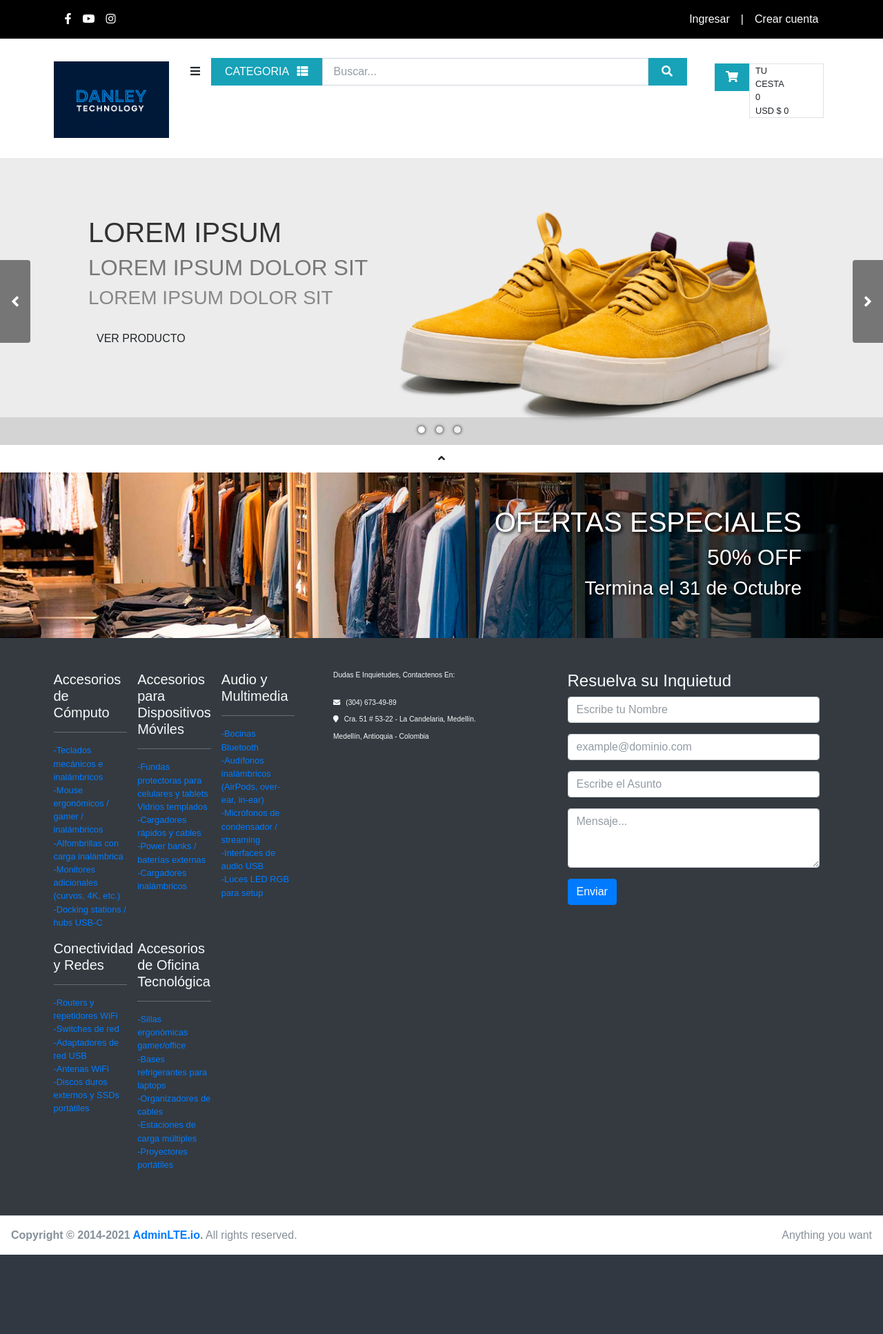
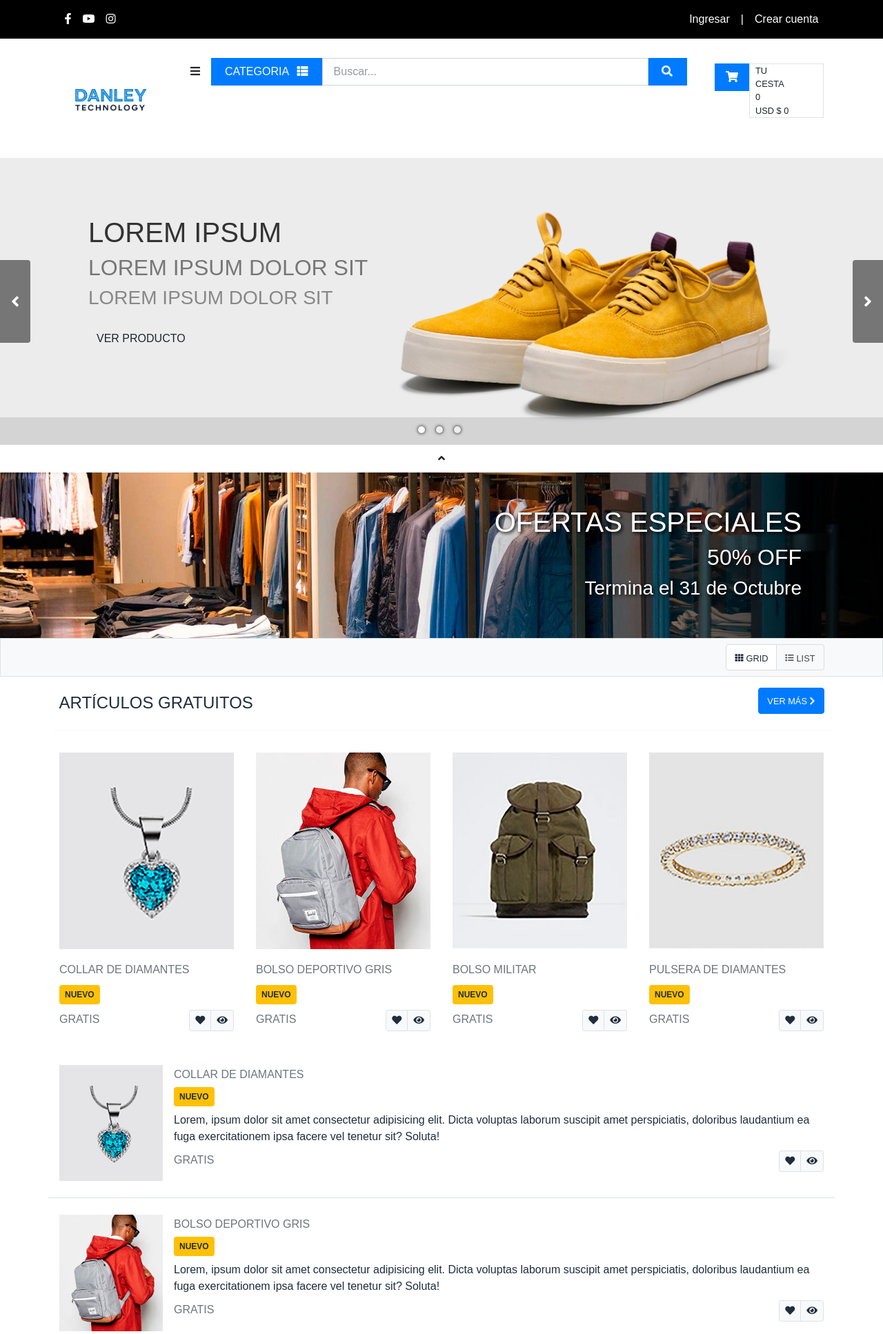
Before and after one commit to leyinsonmorelomena-stack/Ecommerce.com, a PHP site: page / in a window 1280 px wide. Shown: the top 1934 px of the page at 69% size. Before the commit the page ends 1819 px from the top, so only its background shows below. Run offline with PHP 8.4, Linux system fonts and the light colour scheme; some libraries are stand-ins or nearby versions; grey boxes are pictures that could not be loaded.

Commit message:
Guardar en GitHub

```diff
--- a/Views/modules/footer.php
+++ b/Views/modules/footer.php
@@ -1,4 +1,4 @@
-<div class="container-fluid bg-dark small">
+<div class="container-fluid bg-dark small footer">
   <div class="container py-5 text-light">
     <div class="row row-cols-1 row-cols-md-2 row-cols-lg-3">
 
--- a/Views/modules/navbar.php
+++ b/Views/modules/navbar.php
@@ -1,3 +1,33 @@
+<style>
+/* 🎨 Azul corporativo de DANLEY */
+:root {
+  --danley-blue: #007BFF; /* Cambia este valor si tu logo usa otro tono exacto */
+}
+
+/* Aplica el color a los elementos con fondo info */
+.bg-info,
+.input-group-append.bg-info,
+.btn.bg-info {
+  background-color: var(--danley-blue) !important;
+  border-color: var(--danley-blue) !important;
+}
+
+/* Íconos dentro de los cuadros */
+.bg-info i,
+.input-group-append.bg-info i,
+.btn.bg-info i {
+  color: #ffffff !important;
+}
+
+/* Efecto hover para coherencia */
+.bg-info:hover,
+.btn.bg-info:hover,
+.input-group-append.bg-info:hover {
+  background-color: #005fcc !important;
+}
+</style>
+
+
 <div class="container py-2 py-lg-4">
   <div class="row">
 
--- a/Views/pages/home/home.php
+++ b/Views/pages/home/home.php
@@ -1,4 +1,5 @@
 <?php
     include "partials/slide.php";
     include "partials/banner.php";
+    include "partials/free.php";
 ?>
--- /dev/null
+++ b/Views/pages/home/partials/free.php
@@ -0,0 +1,278 @@
+<!-- Contenedor superior con botones GRID / LIST -->
+<div class="container-fluid bg-light border">
+    <div class="container clearfix">
+        <div class="btn-group float-end p-2">
+
+            <button class="btn btn-default btnView bg-white" attr-type="grid" attr-index="1">
+                <i class="fas fa-th fa-xs pe-1"></i>
+                <span class="col-xs-0 float-end small mt-1">GRID</span>
+            </button>
+
+            <button class="btn btn-default btnView" attr-type="list" attr-index="1">
+                <i class="fas fa-list fa-xs pe-1"></i>
+                <span class="col-xs-0 float-end small mt-1">LIST</span>
+            </button>
+
+        </div>
+    </div>
+</div>
+
+<!-- Contenedor principal -->
+<div class="container-fluid bg-white">
+    <div class="container">
+
+        <!-- Encabezado -->
+        <div class="clearfix pt-3 pb-0 px-2">
+            <h4 class="float-start text-uppercase pt-2">Artículos Gratuitos</h4>
+            <span class="float-end">
+                <a href="#" class="btn btn-default bg-info">
+                    <small>VER MÁS <i class="fas fa-chevron-right"></i></small>
+                </a>
+            </span>
+        </div>
+
+        <hr style="color:#555">
+
+        <!-- GRID -->
+        <div class="row row-cols-1 row-cols-sm-2 row-cols-md-4 pt-3 pb-4 grid-1">
+
+            <!-- Producto 1 -->
+            <div class="col px-3 py-2 py-lg-0">
+                <a href="#">
+                    <figure class="imgProduct">
+                        <img src="views/sources/img/products/accesorios/1/accesorio01.jpg" class="img-fluid" alt="">
+                    </figure>
+                    <h5><small class="text-uppercase text-muted">Collar de Diamantes</small></h5>
+                </a>
+
+                <h6>
+                    <span class="badge badgeNew bg-warning text-uppercase text-white mt-1 p-2">Nuevo</span>
+                </h6>
+
+                <div class="clearfix">
+                    <h5 class="float-start text-uppercase text-muted"><small>Gratis</small></h5>
+                    <span class="float-end">
+                        <div class="btn-group btn-group-sm">
+                            <button class="btn btn-light border">
+                                <i class="fas fa-heart"></i>
+                            </button>
+                            <button class="btn btn-light border">
+                                <i class="fas fa-eye"></i>
+                            </button>
+                        </div>
+                    </span>
+                </div>
+            </div>
+
+            <!-- Producto 2 -->
+            <div class="col px-3 py-2 py-lg-0">
+                <a href="#">
+                    <figure class="imgProduct">
+                        <img src="views/sources/img/products/accesorios/2/accesorio02.jpg" class="img-fluid" alt="">
+                    </figure>
+                    <h5><small class="text-uppercase text-muted">Bolso Deportivo Gris</small></h5>
+                </a>
+
+                <h6>
+                    <span class="badge badgeNew bg-warning text-uppercase text-white mt-1 p-2">Nuevo</span>
+                </h6>
+
+                <div class="clearfix">
+                    <h5 class="float-start text-uppercase text-muted"><small>Gratis</small></h5>
+                    <span class="float-end">
+                        <div class="btn-group btn-group-sm">
+                            <button class="btn btn-light border">
+                                <i class="fas fa-heart"></i>
+                            </button>
+                            <button class="btn btn-light border">
+                                <i class="fas fa-eye"></i>
+                            </button>
+                        </div>
+                    </span>
+                </div>
+            </div>
+
+            <!-- Producto 3 -->
+            <div class="col px-3 py-2 py-lg-0">
+                <a href="#">
+                    <figure class="imgProduct">
+                        <img src="views/sources/img/products/accesorios/3/accesorio03.jpg" class="img-fluid" alt="">
+                    </figure>
+                    <h5><small class="text-uppercase text-muted">Bolso Militar</small></h5>
+                </a>
+
+                <h6>
+                    <span class="badge badgeNew bg-warning text-uppercase text-white mt-1 p-2">Nuevo</span>
+                </h6>
+
+                <div class="clearfix">
+                    <h5 class="float-start text-uppercase text-muted"><small>Gratis</small></h5>
+                    <span class="float-end">
+                        <div class="btn-group btn-group-sm">
+                            <button class="btn btn-light border">
+                                <i class="fas fa-heart"></i>
+                            </button>
+                            <button class="btn btn-light border">
+                                <i class="fas fa-eye"></i>
+                            </button>
+                        </div>
+                    </span>
+                </div>
+            </div>
+
+            <!-- Producto 4 -->
+            <div class="col px-3 py-2 py-lg-0">
+                <a href="#">
+                    <figure class="imgProduct">
+                        <img src="views/sources/img/products/accesorios/4/accesorio04.jpg" class="img-fluid" alt="">
+                    </figure>
+                    <h5><small class="text-uppercase text-muted">Pulsera de Diamantes</small></h5>
+                </a>
+
+                <h6>
+                    <span class="badge badgeNew bg-warning text-uppercase text-white mt-1 p-2">Nuevo</span>
+                </h6>
+
+                <div class="clearfix">
+                    <h5 class="float-start text-uppercase text-muted"><small>Gratis</small></h5>
+                    <span class="float-end">
+                        <div class="btn-group btn-group-sm">
+                            <button class="btn btn-light border">
+                                <i class="fas fa-heart"></i>
+                            </button>
+                            <button class="btn btn-light border">
+                                <i class="fas fa-eye"></i>
+                            </button>
+                        </div>
+                    </span>
+                </div>
+            </div>
+
+        </div>
+
+        <!-- LIST -->
+        <div class="row list-1" style="">
+
+            <!-- Producto 1 -->
+            <div class="media border-bottom px-3 pt-4 pb-3 pb-lg-2">
+                <figure class="imgProduct">
+                    <img src="views/sources/img/products/accesorios/1/accesorio01.jpg" class="img-fluid" style="width:150px" alt="">
+                </figure>
+
+                <div class="media-body ps-3">
+                    <h5><small class="text-uppercase text-muted">Collar de Diamantes</small></h5>
+                    <span class="badge badgeNew bg-warning text-uppercase text-white p-2">Nuevo</span>
+                    <p class="my-2">
+                        Lorem, ipsum dolor sit amet consectetur adipisicing elit.
+                        Dicta voluptas laborum suscipit amet perspiciatis, doloribus laudantium ea fuga exercitationem ipsa facere vel tenetur sit? Soluta!
+                    </p>
+
+                    <div class="clearfix">
+                        <h5 class="float-start text-uppercase text-muted"><small>Gratis</small></h5>
+                        <span class="float-end">
+                            <div class="btn-group btn-group-sm">
+                                <button type="button" class="btn btn-light border">
+                                    <i class="fas fa-heart"></i>
+                                </button>
+                                <button type="button" class="btn btn-light border">
+                                    <i class="fas fa-eye"></i>
+                                </button>
+                            </div>
+                        </span>
+                    </div>
+                </div>
+            </div>
+
+            <!-- Producto 2 -->
+            <div class="media border-bottom px-3 pt-4 pb-3 pb-lg-2">
+                <figure class="imgProduct">
+                    <img src="views/sources/img/products/accesorios/2/accesorio02.jpg" class="img-fluid" style="width:150px" alt="">
+                </figure>
+
+                <div class="media-body ps-3">
+                    <h5><small class="text-uppercase text-muted">Bolso Deportivo Gris</small></h5>
+                    <span class="badge badgeNew bg-warning text-uppercase text-white p-2">Nuevo</span>
+                    <p class="my-2">
+                        Lorem, ipsum dolor sit amet consectetur adipisicing elit.
+                        Dicta voluptas laborum suscipit amet perspiciatis, doloribus laudantium ea fuga exercitationem ipsa facere vel tenetur sit? Soluta!
+                    </p>
+
+                    <div class="clearfix">
+                        <h5 class="float-start text-uppercase text-muted"><small>Gratis</small></h5>
+                        <span class="float-end">
+                            <div class="btn-group btn-group-sm">
+                                <button type="button" class="btn btn-light border">
+                                    <i class="fas fa-heart"></i>
+                                </button>
+                                <button type="button" class="btn btn-light border">
+                                    <i class="fas fa-eye"></i>
+                                </button>
+                            </div>
+                        </span>
+                    </div>
+                </div>
+            </div>
+
+            <!-- Producto 3 -->
+            <div class="media border-bottom px-3 pt-4 pb-3 pb-lg-2">
+                <figure class="imgProduct">
+                    <img src="views/sources/img/products/accesorios/3/accesorio03.jpg" class="img-fluid" style="width:150px" alt="">
+                </figure>
+
+                <div class="media-body ps-3">
+                    <h5><small class="text-uppercase text-muted">Bolso Militar</small></h5>
+                    <span class="badge badgeNew bg-warning text-uppercase text-white p-2">Nuevo</span>
+                    <p class="my-2">
+                        Lorem, ipsum dolor sit amet consectetur adipisicing elit.
+                        Dicta voluptas laborum suscipit amet perspiciatis, doloribus laudantium ea fuga exercitationem ipsa facere vel tenetur sit? Soluta!
+                    </p>
+
+                    <div class="clearfix">
+                        <h5 class="float-start text-uppercase text-muted"><small>Gratis</small></h5>
+                        <span class="float-end">
+                            <div class="btn-group btn-group-sm">
+                                <button type="button" class="btn btn-light border">
+                                    <i class="fas fa-heart"></i>
+                                </button>
+                                <button type="button" class="btn btn-light border">
+                                    <i class="fas fa-eye"></i>
+                                </button>
+                            </div>
+                        </span>
+                    </div>
+                </div>
+            </div>
+
+            <!-- Producto 4 -->
+            <div class="media border-bottom px-3 pt-4 pb-3 pb-lg-2">
+                <figure class="imgProduct">
+                    <img src="views/sources/img/products/accesorios/4/accesorio04.jpg" class="img-fluid" style="width:150px" alt="">
+                </figure>
+
+                <div class="media-body ps-3">
+                    <h5><small class="text-uppercase text-muted">Pulsera de Diamantes</small></h5>
+                    <span class="badge badgeNew bg-warning text-uppercase text-white p-2">Nuevo</span>
+                    <p class="my-2">
+                        Lorem, ipsum dolor sit amet consectetur adipisicing elit.
+                        Dicta voluptas laborum suscipit amet perspiciatis, doloribus laudantium ea fuga exercitationem ipsa facere vel tenetur sit? Soluta!
+                    </p>
+
+                    <div class="clearfix">
+                        <h5 class="float-start text-uppercase text-muted"><small>Gratis</small></h5>
+                        <span class="float-end">
+                            <div class="btn-group btn-group-sm">
+                                <button type="button" class="btn btn-light border">
+                                    <i class="fas fa-heart"></i>
+                                </button>
+                                <button type="button" class="btn btn-light border">
+                                    <i class="fas fa-eye"></i>
+                                </button>
+                            </div>
+                        </span>
+                    </div>
+                </div>
+            </div>
+
+        </div>
+    </div>
+</div>
--- a/Views/pages/home/partials/slide.php
+++ b/Views/pages/home/partials/slide.php
@@ -1,196 +1,73 @@
 <div class="jd-slider">
-
-
-
 
     <div class="slide-inner">
 
-
-
-
         <ul class="slide-area">
 
+            <li>
+                <img src="views/sources/img/slide/1/back_default.jpg" class="img-fluid">
 
+                <div class="slideOpt opt1">
+                    <img src="views/sources/img/slide/1/calzado.png" style="top:15%; right:10%; width:45%">
 
+                    <div class="slideText" style="top:20%; left:10%; width:40%">
+                        <h1 class="text-uppercase" style="color: #333">Lorem Ipsum</h1>
+                        <h2 class="text-uppercase" style="color: #777">Lorem ipsum dolor sit</h2>
+                        <h3 class="text-uppercase" style="color: #888">Lorem ipsum dolor sit</h3>
+
+                        <a href="#">
+                            <button class="my-lg-3 btn text-uppercase templateColor border-0">
+                                VER PRODUCTO
+                            </button>
+                        </a>
+                    </div>
+                </div>
+            </li>
 
             <li>
-
-
-
-
-                <img src="views/sources/img/slide/1/back_default.jpg" class="img-fluid">
-
-
-
-
-                <div class="slideOpt opt1">
-
-
-
-
-                    <img src="views/sources/img/slide/1/calzado.png" style="top:15%; right:10%; width:45%">
-
-
-
-
-                    <div class="slideText" style="top:20%; left:10%; width:40%">
-
-
-
-
-                        <h1 class="text-uppercase" style="color:#333">Lorem Ipsum</h1>
-
-
-
-
-                        <h2 class="text-uppercase" style="color:#777">Lorem ipsum dolor sit</h2>
-
-
-
-
-                        <h3 class="text-uppercase" style="color:#888">Lorem ipsum dolor sit</h3>
-
-
-
-
-                        <a href="#">
-
-
-
-
-                            <button class="my-lg-3 btn text-uppercase templateColor border-0">
-
-
-
-
-                            VER PRODUCTO
-
-
-
-
-                            </button>
-
-
-
-
-                        </a>
-
-
-
-
-                    </div>
-
-
-
-
-                </div>
-
-
-
-
-            </li>
-
-
-
-
-            <li>
-
                 <img src="views/sources/img/slide/2/fondo2.jpg" class="img-fluid">
 
-
-
-
-                 <div class="slideOpt opt2">
-
+                <div class="slideOpt opt2">
                     <img src="views/sources/img/slide/2/iphone.png" style="bottom:0%; left:15%; width:28%">
 
                     <div class="slideText" style="top:20%; right:15%; width:40%">
-
-                        <h1 class="text-uppercase" style="color:#fff">Lorem Ipsum</h1>
-
-                        <h2 class="text-uppercase" style="color:#fff">Lorem ipsum dolor sit</h2>
-
-                        <h3 class="text-uppercase" style="color:#fff">Lorem ipsum dolor sit</h3>
+                        <h1 class="text-uppercase" style="color: #fff">Lorem Ipsum</h1>
+                        <h2 class="text-uppercase" style="color: #fff">Lorem ipsum dolor sit</h2>
+                        <h3 class="text-uppercase" style="color: #fff">Lorem ipsum dolor sit</h3>
 
                         <a href="#">
-
                             <button class="my-lg-3 btn text-uppercase templateColor border-0">
-
-                            VER PRODUCTO
-
+                                VER PRODUCTO
                             </button>
-
                         </a>
-
                     </div>
-
-                 </div>
-
+                </div>
             </li>
 
-
-
-
             <li>
-
                 <img src="views/sources/img/slide/3/fondo3.jpg" class="img-fluid">
-
             </li>
 
         </ul>
 
-
-
-
     </div>
 
-
-
-
     <a class="prev d-none d-lg-block" href="#">
-
         <i class="fas fa-angle-left text-white px-3 py-5 rounded-right" style="background: rgba(0,0,0,.5);"></i>
-
     </a>
 
-
-
-
     <a class="next d-none d-lg-block" href="#">
-
         <i class="fas fa-angle-right text-white px-3 py-5 rounded-left" style="background: rgba(0,0,0,.5);"></i>
-
     </a>
 
-
-
-
     <div class="controller py-2">
-
         <div class="indicate-area"></div>
-
     </div>
-
-
-
 
 </div>
 
-
-
-
 <div class="d-flex justify-content-center">
-
-
-
-
     <a id="btnSlide" class="btn border-0 rounded-0 templateColor py-2" style="width:200px">
-
         <i class="fa fa-angle-up templateColor"></i>
-
     </a>
-
-
-
-
 </div>
--- /dev/null
+++ b/Views/sources/js/products.js
@@ -0,0 +1,64 @@
+/*-----------------------------------
+
+GRID & LIST
+
+-----------------------------------*/
+
+$(document).on("click",".btnView", function(){
+
+
+
+
+    let type = $(this).attr("attr-type");
+
+    let btnType = $("[attr-type]");
+
+    let index = $(this).attr("attr-index");
+
+
+
+
+    if(type == "list"){
+
+        $(".grid-" + index).hide();
+
+        $(".list-" + index).show();
+
+    }
+
+
+
+
+    if(type == "grid"){
+
+        $(".grid-" + index).show();
+
+        $(".list-" + index).hide();
+
+    }
+
+
+
+
+    btnType.each(function(i){
+
+
+
+
+        if($(btnType[i]).attr("attr-index")== index){
+
+            $(btnType[i]).removeClass("bg-info");
+
+        }
+
+    })
+
+
+
+
+    $(this).addClass("bg-info")
+
+
+
+
+})
--- a/Views/template.php
+++ b/Views/template.php
@@ -18,7 +18,7 @@
   <!-- Font Awesome Icons -->
   <link rel="stylesheet" href="views/sources/adminlte/plugins/fontawesome-free/css/all.min.css">
 
-  <link rel="stylesheet" href="Views\sources\plugins\jdSlider\jdSlider.css">
+  <link rel="stylesheet" href="Views/sources/plugins/jdSlider/jdSlider.css">
 
   <!-- Theme style -->
   <link rel="stylesheet" href="views/sources/adminlte/dist/css/adminlte.min.css">
@@ -53,13 +53,14 @@
 <!-- bootstrap 5 -->
  <script src="https://cdn.jsdelivr.net/npm/bootstrap@5.3.8/dist/js/bootstrap.bundle.min.js" integrity="sha384-FKyoEForCGlyvwx9Hj09JcYn3nv7wiPVlz7YYwJrWVcXK/BmnVDxM+D2scQbITxI" crossorigin="anonymous"></script>
 
- <script src="Views\sources\plugins\jdSlider\jdSlider.js"></script>
+ <script src="Views/sources/plugins/jdSlider/jdSlider.js"></script>
 
 <!-- AdminLTE App -->
 <script src="views/sources/adminlte/dist/js/adminlte.min.js"></script>
 
-<!-- Slider -->
-<script src="Views\sources\js\slide.js"></script>
+<!-- Script Propios  -->
+<script src="Views/sources/js/slide.js"></script>
+<script src="Views/sources/js/products.js"></script>
 
 </body>
 </html>
--- a/index.php
+++ b/index.php
@@ -8,9 +8,7 @@
 
     $directorio = 'logs';
 
-
     if (!is_dir($directorio)) {
-
         mkdir($directorio, 0775, true);
 
     }
```
Also changed, not shown: Views/sources/img/indentidadcorporativa/LOGO_DANLEY-TECHNOLOGY.png.
